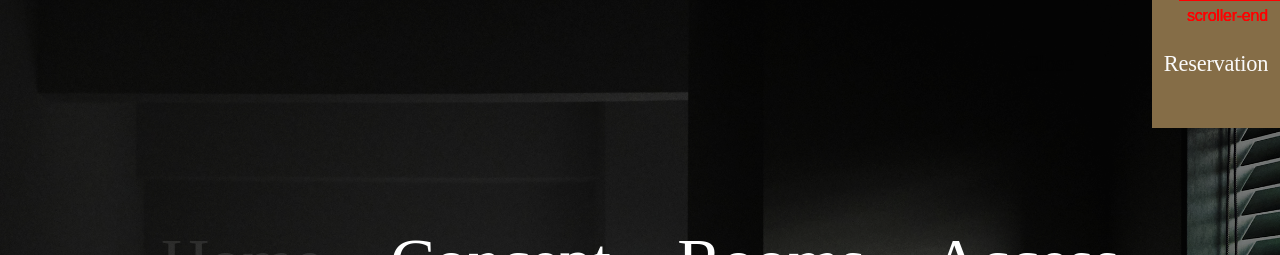
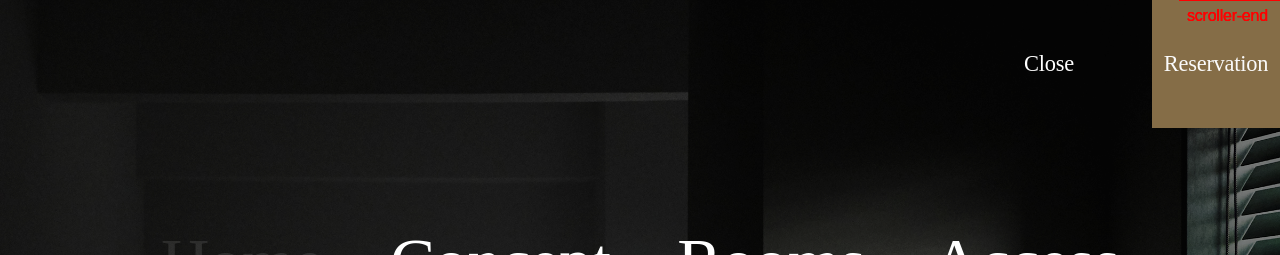
Before and after one commit to litsazib/site-recoding, a plain HTML site: page index.html in a window 1280 px wide. Shown: the top 255 px of the page. Drawn offline with nearby package versions, Linux system fonts and the light colour scheme.

Commit message:
site nav menu

```diff
--- a/index.html
+++ b/index.html
@@ -36,7 +36,7 @@
           <div class="btn-menu-in c-pivot-origin">
             <div class="c-pivot"></div>
             <div class="btn-menu-txt"><span class="fl-a fl-origin">
-              <span class="fl-body"><span class="fl-t">Close</span>
+              <span class="fl-body"><span class="fl-t" style="color:#fff">Close</span>
               <span class="fl-t">Close menu</span>
               </span></span>
             </div>
```
